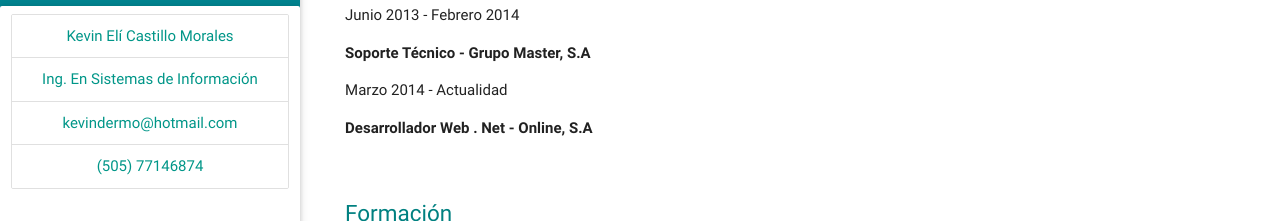
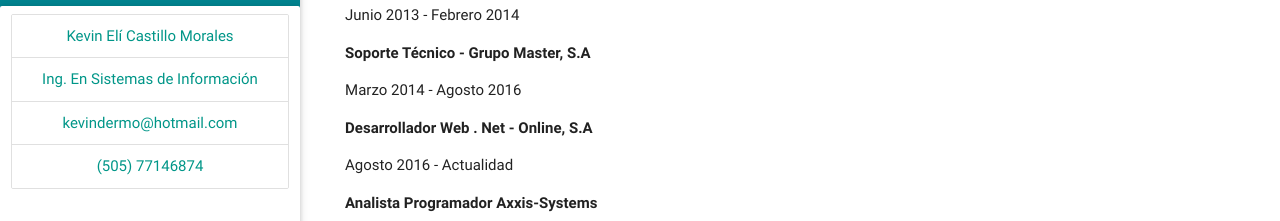
Before and after one commit to KevinEli/kevineli.github.io, a plain HTML site: page index.html in a window 1280 px wide. Shown: the part 167-388 px from the top of the page. Drawn offline with nearby package versions, Linux system fonts and the light colour scheme.

Commit message:
Update index.html

```diff
--- a/index.html
+++ b/index.html
@@ -95,8 +95,10 @@
               <p class="maintitle">EXPERIENCIA LABORAL</p>
               <p>Junio 2013 - Febrero 2014</p>
               <p class='boldname'>Soporte Técnico - Grupo Master, S.A</p>
-              <p>Marzo 2014 - Actualidad</p>
+              <p>Marzo 2014 - Agosto 2016</p>
               <p class='boldname'> Desarrollador Web . Net - Online, S.A</p>
+              <p>Agosto 2016 - Actualidad</p>
+              <p class='boldname'> Analista Programador Axxis-Systems</p>
            </div>
              <div>
               <br>
```
